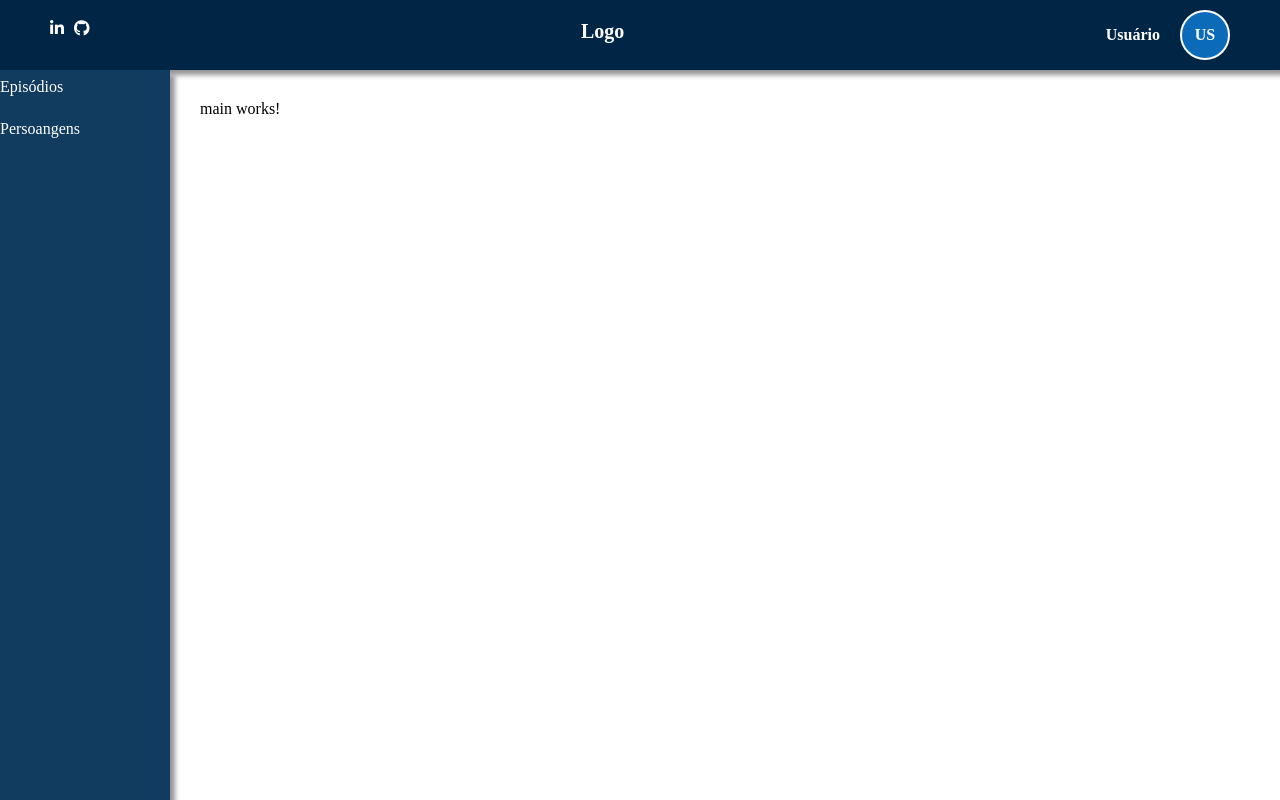
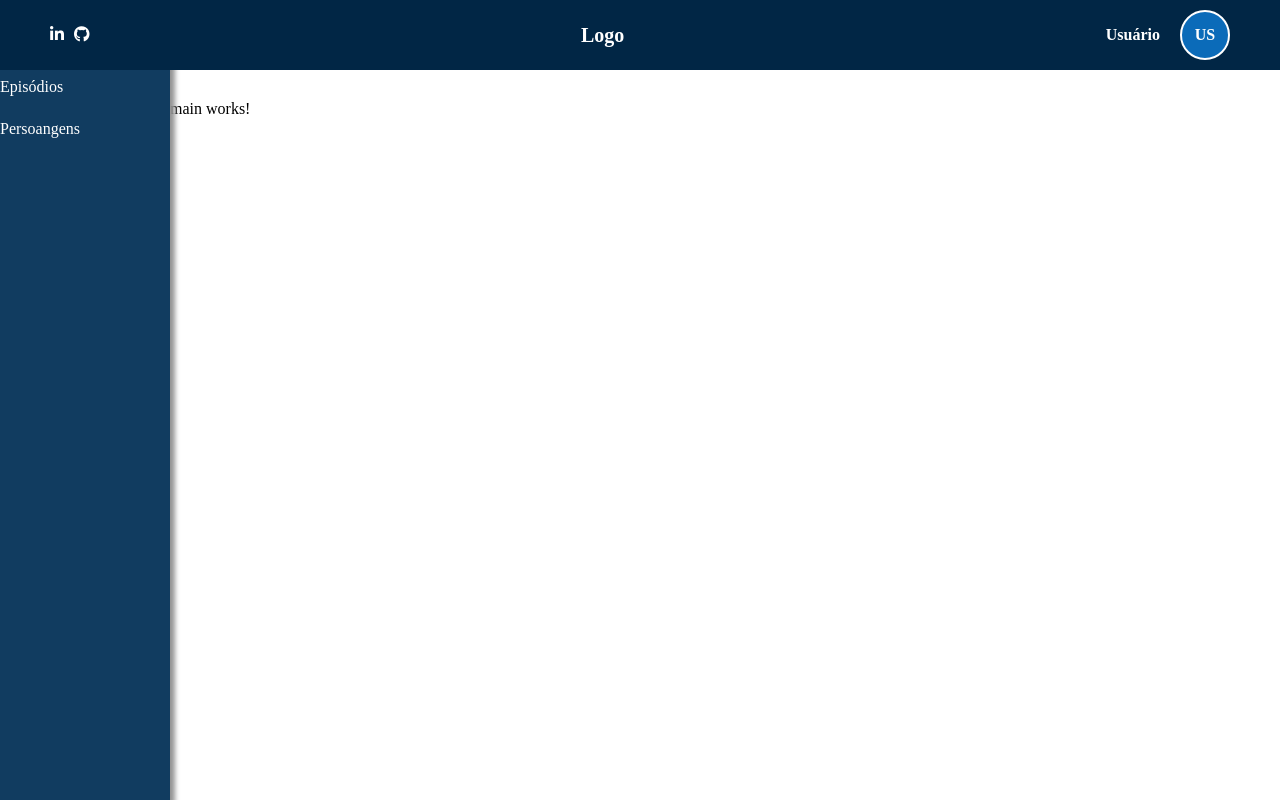
Before and after one commit to Wendel-de-Andrade/Angular-Rick-and-Morty, an Angular app in the folder Projeto/: page / in a window 1280 px wide. Built offline with nearby package versions, Linux system fonts and the light colour scheme.

Commit message:
fix(Tela Inicial): Aba lateral e Cabeçalho foram fixados e não rolam mais com o scroll

```diff
--- a/Projeto/src/app/app.component.scss
+++ b/Projeto/src/app/app.component.scss
@@ -1,18 +1,39 @@
+.header {
+  position: fixed;
+  top: 0;
+  left: 0;
+  width: 100%;
+  z-index: 1000;
+}
+
 .main-container {
   display: flex;
+
   .side-bar {
+    position: fixed;
+    top: 0;
+    left: 0;
+    padding-top: 70px;
     width: 350px;
     min-width: 230px;
-    min-height: calc(100vh - 70px);
+    min-height: 100vh;
     background-color: #113c60;
     color: #fff;
     box-shadow: 5px 5px 5px #939393;
+
     @media only screen and (max-width: 1300px) {
       width: 170px;
       min-width: 100px;
     }
   }
+
   .main {
-    padding: 30px;
+    width: 100%;
+    padding-top: 100px;
+    padding-left: 350px;
+
+    @media only screen and (max-width: 1300px) {
+      padding-left: 170px;
+    }
   }
 }
--- a/Projeto/src/app/components/characters/characters.component.html
+++ b/Projeto/src/app/components/characters/characters.component.html
@@ -1 +1,10 @@
-<p>Characters work</p>
+<div class="container">
+  @for(character of characters; track character.id){
+    <div class="character-card">
+      <div class="character-name">
+        <h3>{{character.name}}</h3>
+      </div>
+      <img class="character-image" src="{{character.image}}" alt="">
+    </div>
+  }
+</div>
--- a/Projeto/src/app/components/characters/characters.component.scss
+++ b/Projeto/src/app/components/characters/characters.component.scss
@@ -0,0 +1,36 @@
+.container {
+  display: flex;
+  flex-direction: column;
+  align-items: center;
+  width: 90%;
+  margin: auto;
+  gap: 20px;
+}
+
+.character-card {
+  display: flex;
+  justify-content: space-between;
+  align-items: center;
+  background-color: #f0f0f0;
+  border: 1px solid #ccc;
+  border-radius: 10px;
+  padding: 10px;
+  cursor: pointer;
+  transition: transform 0.2s ease;
+  width: 100%;
+  &:hover {
+    transform: scale(1.05);
+  }
+  }
+
+  .character-image {
+    border-radius: 10px;
+    max-width: 100px;
+    height: auto;
+  }
+
+  .character-name {
+    flex-grow: 1;
+    text-align: left;
+    margin-left: 20px;
+  }
--- a/Projeto/src/app/components/characters/characters.component.ts
+++ b/Projeto/src/app/components/characters/characters.component.ts
@@ -16,9 +16,12 @@ export class CharactersComponent implements OnInit {
     this.laodCharacters();
   }
   laodCharacters() {
-    this.characterService.getCharacters().subscribe((characters: any) => {
-      console.log(characters);
-      this.characters = characters;
+    this.characterService.getCharacters().subscribe({
+      next: (res : any) => {
+        this.characters = res.results;
+        console.log(res.results);
+      },
+      error:(error) => console.log('Erro no fecth de Personagens: ', error)
     });
   }
 }
--- a/Projeto/src/app/components/header/header.component.scss
+++ b/Projeto/src/app/components/header/header.component.scss
@@ -5,19 +5,24 @@
   color: #fff;
   display: flex;
   justify-content: space-between;
-  box-shadow: 5px 5px 5px #939393;
-  .social i{
+  align-items: center;
+
+  .social i {
     padding-right: 10px;
+
   }
+
   .logo {
     font-weight: bold;
     font-size: 20px;
     cursor: pointer;
   }
+
   .user {
     display: flex;
     align-items: center;
     font-weight: bold;
+
     .user-image {
       width: 50px;
       height: 50px;
```
